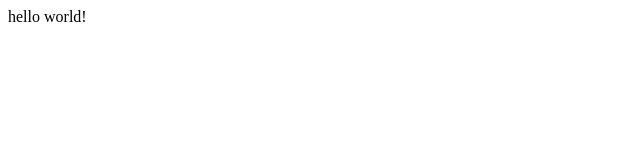
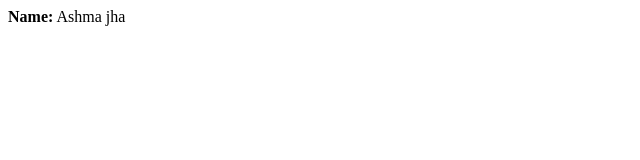
Before and after one commit to Trouble-commits/TRouble, a plain HTML site: page index.html in a window 1280 px wide. Shown: the full height of the page, 0-640 px from the left. Drawn offline with Linux system fonts and the light colour scheme.

Commit message:
intro.html

```diff
--- a/index.html
+++ b/index.html
@@ -1,7 +1,10 @@
 <!DOCTYPE html>
 <html>
-<head></head>
+<head>
+    <title>Introduction</title>
+</head>
 <body>
-   hello world!
+    <b>Name:</b> Ashma jha
+
 </body>
 </html>
```
